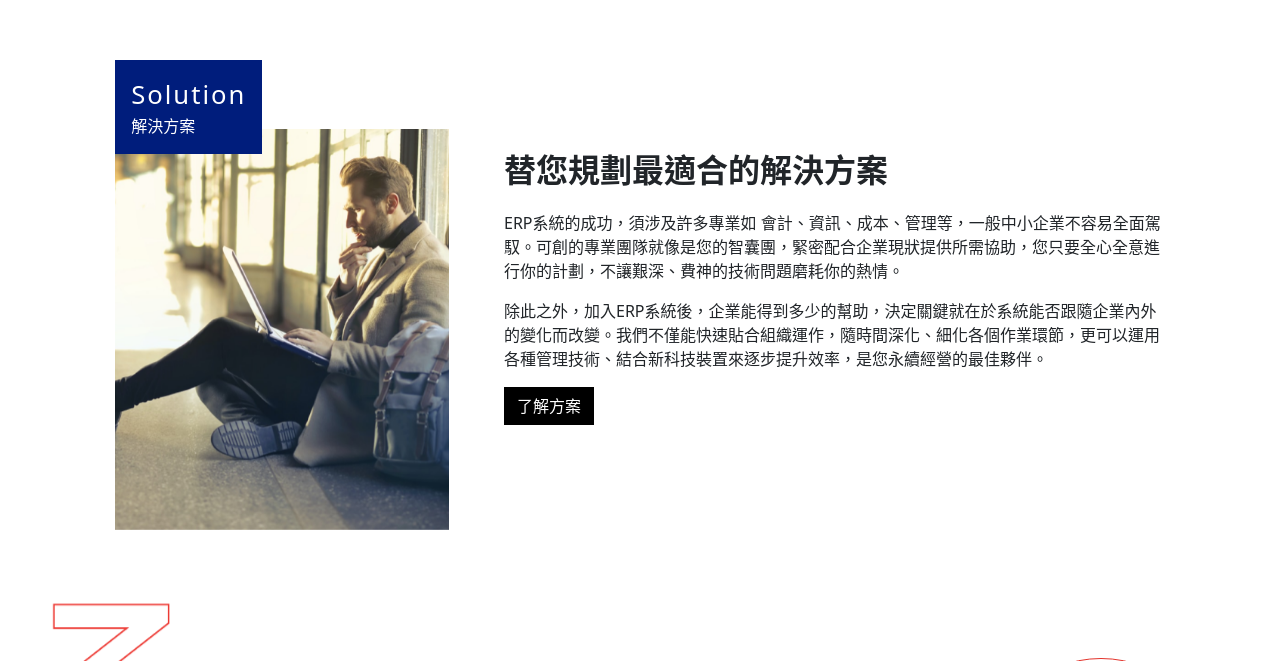
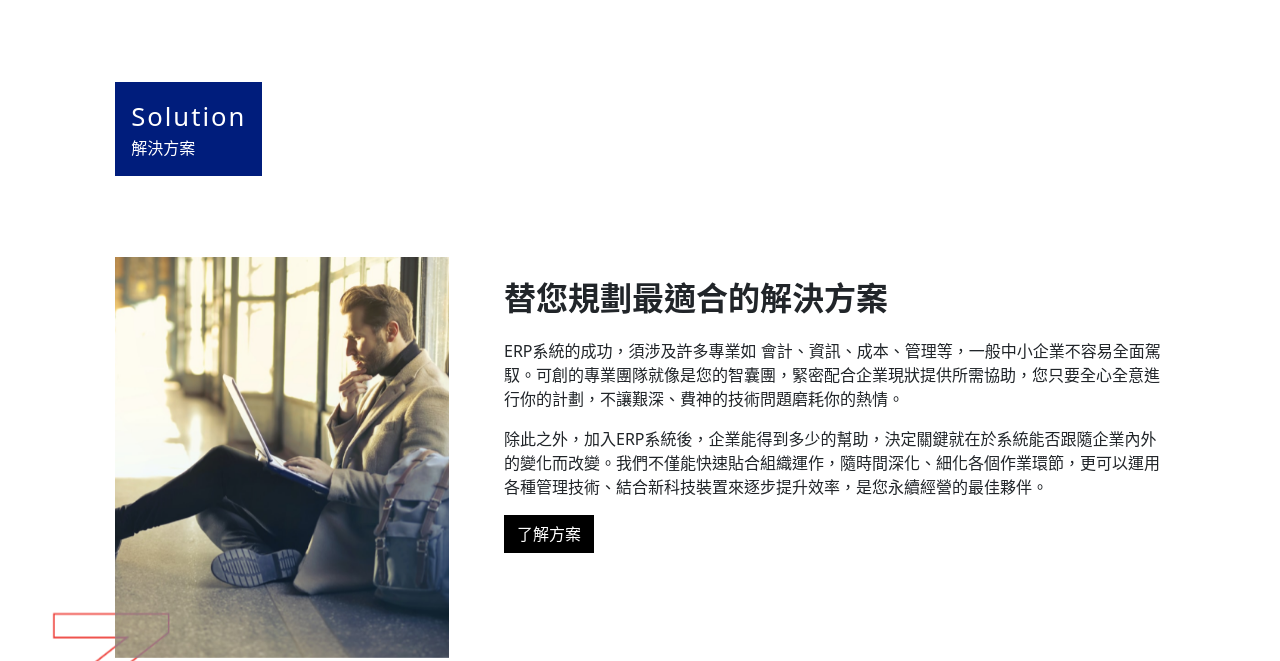
Before and after one commit to ukowork/ukowork.github.io, a plain HTML site: page index.html in a window 1280 px wide. Shown: the part 1796-2457 px from the top of the page. Drawn offline with nearby package versions, Linux system fonts and the light colour scheme.

Commit message:
update css

```diff
--- a/css/xl.css
+++ b/css/xl.css
@@ -27,7 +27,7 @@
 }
 
 #prd_2 .prd-block {
-    padding: 15% 9% 10% 9%;
+    padding: 25% 9% 10% 9%;
 }
 
 .block-title {
```
